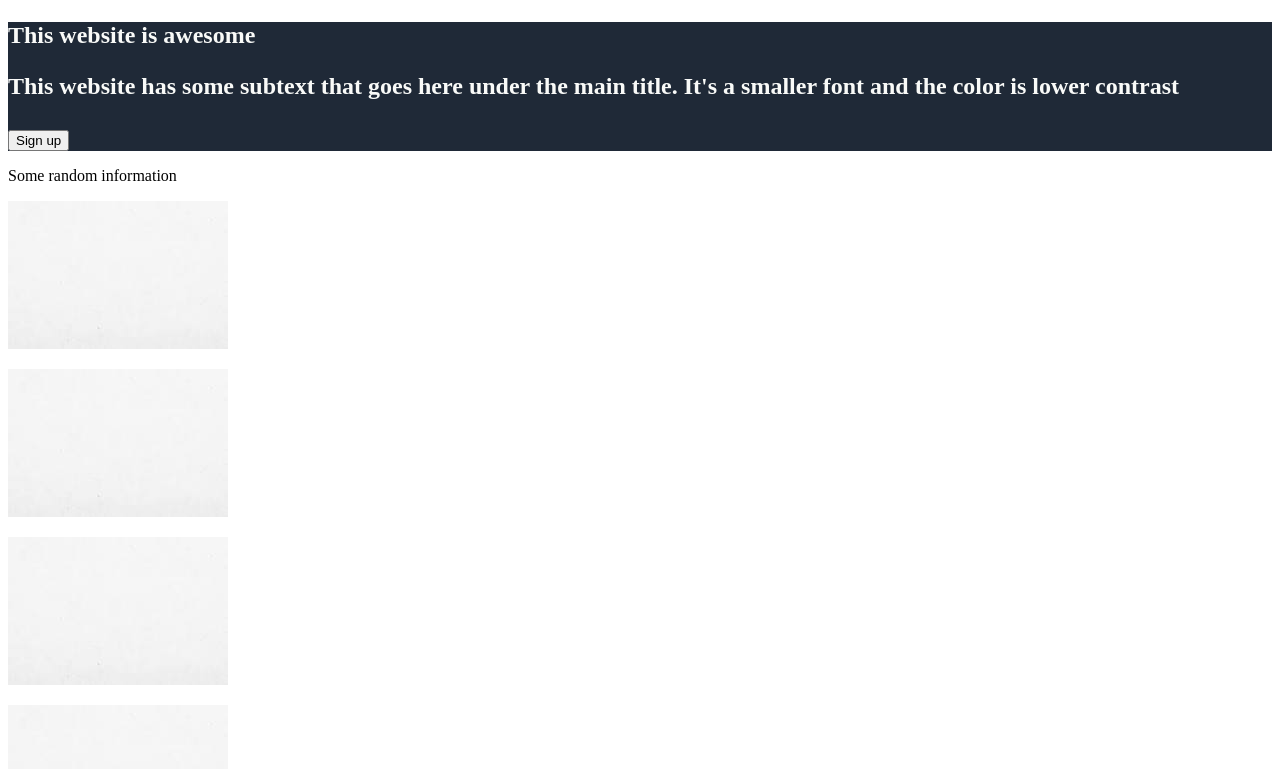
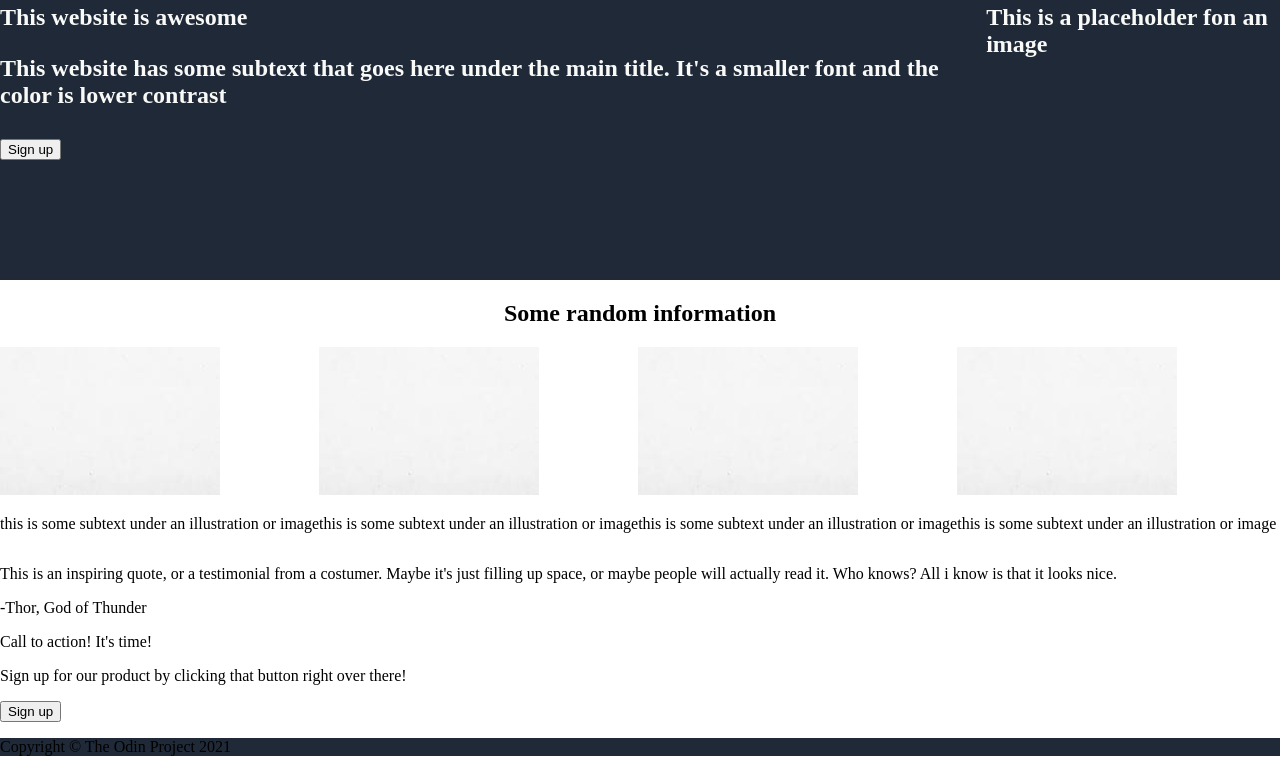
Before and after one commit to MarcosMaurette/ProyectoLanding, a plain HTML site: page index.html in a window 1280 px wide. Shown: the part 70-839 px from the top of the page. Drawn offline with Linux system fonts and the light colour scheme.

Commit message:
Contenido completo

```diff
--- a/index.html
+++ b/index.html
@@ -14,6 +14,8 @@
             <a>header link two</a>
             <a>header link three</a>
         </ul>
+
+
     </div>
     <div class="parte-media-superior">
         <div class="rectangulo-izquierda">
@@ -21,28 +23,35 @@
             <p>This website has some subtext that goes here under the main title. It's a smaller font and the color is lower contrast</p>
             <button class="boton-singup">Sign up</button>
         </div>
-        <div class="rectangulo-derecha"></div>
+        <div class="rectangulo-derecha">
+            <p>This is a placeholder fon an image</p>
+        </div>
+    </div>
+    <div class="parte-media-a">
+        <h2>Some random information</h2>
     </div>
     <div class="parte-media">
-        <p>Some random information</p>
         <div class="primera-imagen">
             <img src="images/imagenBlanca.jpeg" alt="Imagen en blanco" class="imagen-media">
-            <p></p>
+            <p>this is some subtext under an illustration or image</p>
         </div>
         <div class="segunda-imagen">
             <img src="images/imagenBlanca.jpeg" alt="Imagen en blanco" class="imagen-media">
-            <p></p>
+            <p>this is some subtext under an illustration or image</p>
         </div>
         <div class="tercera-imagen">
             <img src="images/imagenBlanca.jpeg" alt="Imagen en blanco" class="imagen-media">
-            <p></p>
+            <p>this is some subtext under an illustration or image</p>
         </div>
         <div class="cuarta-imagen">
             <img src="images/imagenBlanca.jpeg" alt="Imagen en blanco" class="imagen-media">
-            <p></p>
+            <p>this is some subtext under an illustration or image</p>
         </div>
     </div>
-    <div class="parte-media-inferior"></div>
+    <div class="parte-media-inferior">
+        <p>This is an inspiring quote, or a testimonial from a costumer. Maybe it's just filling up space, or maybe people will actually read it. Who knows? All i know is that it looks nice.</p>
+        <p>-Thor, God of Thunder</p>
+    </div>
     <div class="parte-inferior">
         <div class="call-to-action">
             <p>Call to action! It's time!</p>
--- a/style.css
+++ b/style.css
@@ -1,14 +1,41 @@
+body{
+    margin: 0px;
+
+}
+
 .header{
+display: flex;
 background-color: #1F2937;
+margin: 0px;
 }
 
 .parte-media-superior{
+overflow: hidden;
+margin: 0px;
 background-color: #1F2937;
 font-size: 24px;
 color: #F9FAF8;
 font-weight: 900;
+display: flex;
+
+height: 300px;
+}
+
+.rectangulo-izquierda{
+
 }
 
 .footer{
 background-color: #1F2937;
 }
+
+.parte-media{
+    display: flex;
+    flex-direction: row;
+}
+
+.parte-media-a{
+    display: flex;
+    justify-content: center;
+    align-items: center;
+}
```
